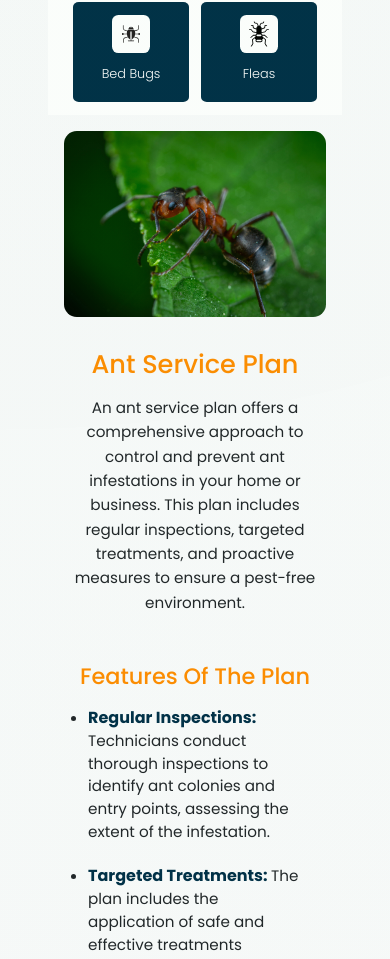
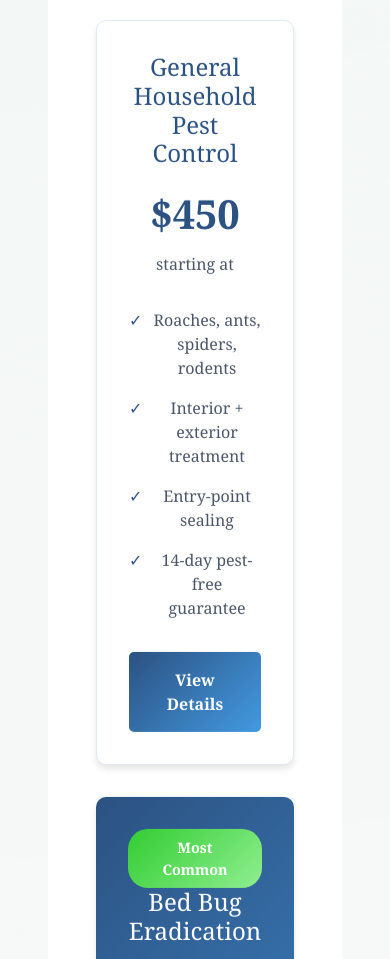
Before and after one commit to JediMasterBordeaux/PestFreeproperties, a React (Vite) app: page /services in a window 390 px wide. Shown: the part 1006-1965 px from the top of the page. Built offline with nearby package versions, Linux system fonts and the light colour scheme.

Commit message:
Fix: Pest ID page header spacing and responsiveness. Added pricing section to Services page.

```diff
--- a/src/HomePage.jsx
+++ b/src/HomePage.jsx
@@ -37,7 +37,7 @@ export default function HomePage() {
               <h1>{businessInfo.taglines[4]}</h1>
             </span>
             <p className="description-text-expertise-header">
-              Pest Free Properties specializes in efficient pest control solutions for property managers and landlords, focusing on vacant unit treatments and turnover services. Our streamlined process eliminates the need for tenant coordination, making property management easier. With over 20 years of experience serving property managers across two counties, we've developed a comprehensive approach to pest control that ensures quick, effective results. Our double-certified technicians are equipped with the latest industry knowledge and tools to handle any pest situation, from common nuisances to severe infestations. We understand the unique challenges property managers face and offer flexible scheduling, detailed reporting, and competitive pricing to meet your specific needs.
+              Pest Free Properties is Jacksonville's trusted pest control partner, serving property managers throughout Duval and Nassau Counties. Our specialized focus on vacant unit treatments and turnover services has made us the go-to choice for property managers in the Jacksonville metropolitan area. With over 20 years of experience in Northeast Florida, we've perfected our approach to handle the unique pest challenges of our region, from termites in Jacksonville's historic homes to bed bugs in Nassau County's rental properties. Our double-certified technicians, familiar with local building codes and pest patterns, deliver quick, effective results using the latest industry methods. We understand the demands of Jacksonville's property management market and offer flexible scheduling, detailed reporting, and competitive pricing tailored to our local market. Whether you're managing properties in Jacksonville's urban core or Nassau County's suburban communities, we provide reliable pest control solutions that protect your investments and maintain property value.
             </p>
           </div>
 
--- a/src/Services.jsx
+++ b/src/Services.jsx
@@ -71,6 +71,52 @@ export default function Services() {
               <h1>
                 <span className="trusted-source-text-styles">{businessInfo.taglines[2]}</span>
               </h1>
+            </div>
+          </FadeInSection>
+
+          {/* Pricing Section */}
+          <FadeInSection>
+            <div className="pricing-section">
+              <h2>Our Service <span className="trusted-source-text-styles">Packages</span> & Pricing</h2>
+              <div className="pricing-grid">
+                <div className="pricing-card">
+                  <h3>General Household Pest Control</h3>
+                  <div className="price">$450</div>
+                  <div className="sub-price">starting at</div>
+                  <ul>
+                    <li>Roaches, ants, spiders, rodents</li>
+                    <li>Interior + exterior treatment</li>
+                    <li>Entry-point sealing</li>
+                    <li>14-day pest-free guarantee</li>
+                  </ul>
+                  <button onClick={() => document.getElementById('ant-section').scrollIntoView({ behavior: 'smooth' })} className="pricing-button">View Details</button>
+                </div>
+                <div className="pricing-card featured">
+                  <div className="featured-badge">Most Common</div>
+                  <h3>Bed Bug Eradication</h3>
+                  <div className="price">$300</div>
+                  <div className="sub-price">per room</div>
+                  <ul>
+                    <li>Chemical treatment (mattress & furniture safe)</li>
+                    <li>Full unit inspection included</li>
+                    <li>Follow-up available as needed</li>
+                  </ul>
+                  <button onClick={() => document.getElementById('bed-bug-section').scrollIntoView({ behavior: 'smooth' })} className="pricing-button">View Details</button>
+                </div>
+                <div className="pricing-card">
+                  <h3>Termite Treatment</h3>
+                  <div className="price">$600</div>
+                  <div className="sub-price">flat rate</div>
+                  <ul>
+                    <li>Direct liquid treatment (no bait systems)</li>
+                    <li>Crawlspace, slab, and perimeter covered</li>
+                    <li>6-month retreatment guarantee</li>
+                    <li>Contracts available for long-term protection</li>
+                    <li>Optional termite report: $125</li>
+                  </ul>
+                  <button onClick={() => document.getElementById('termite-section').scrollIntoView({ behavior: 'smooth' })} className="pricing-button">View Details</button>
+                </div>
+              </div>
             </div>
           </FadeInSection>
 
--- a/src/Styles/pest_id_styles.scss
+++ b/src/Styles/pest_id_styles.scss
@@ -21,11 +21,12 @@
 
 .pestid-header-wrapper {
   background: linear-gradient(135deg, #39B54A 0%, #2d8e3a 100%);
-  padding: 4rem 2rem;
+  padding: 8rem 2rem 4rem;
   position: relative;
   overflow: hidden;
   text-align: center;
   margin-bottom: 4rem;
+  margin-top: 60px;
 
   &::before {
     content: '';
@@ -42,7 +43,7 @@
 
   h1 {
     color: white;
-    font-size: 4rem;
+    font-size: clamp(2.5rem, 5vw, 4rem);
     font-weight: 800;
     margin-bottom: 1rem;
     position: relative;
@@ -52,7 +53,7 @@
 
   h3 {
     color: rgba(255, 255, 255, 0.9);
-    font-size: 1.5rem;
+    font-size: clamp(1.2rem, 3vw, 1.5rem);
     max-width: 800px;
     margin: 0 auto;
     position: relative;
@@ -371,12 +372,8 @@
 
 @media (max-width: 768px) {
   .pestid-header-wrapper {
-    h1 {
-      font-size: 3rem;
-    }
-    h3 {
-      font-size: 1.2rem;
-    }
+    padding: 6rem 1rem 3rem;
+    margin-top: 50px;
   }
 
   .service-container-2 {
```
